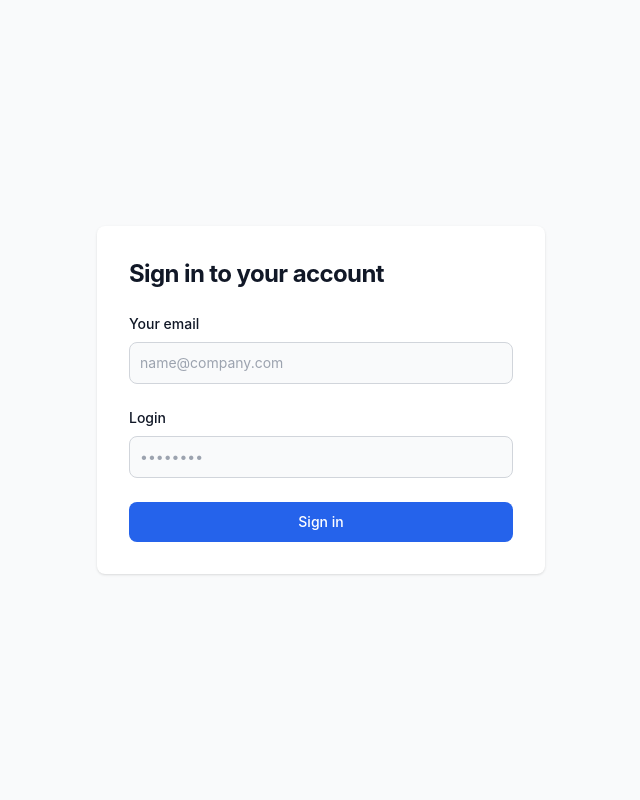
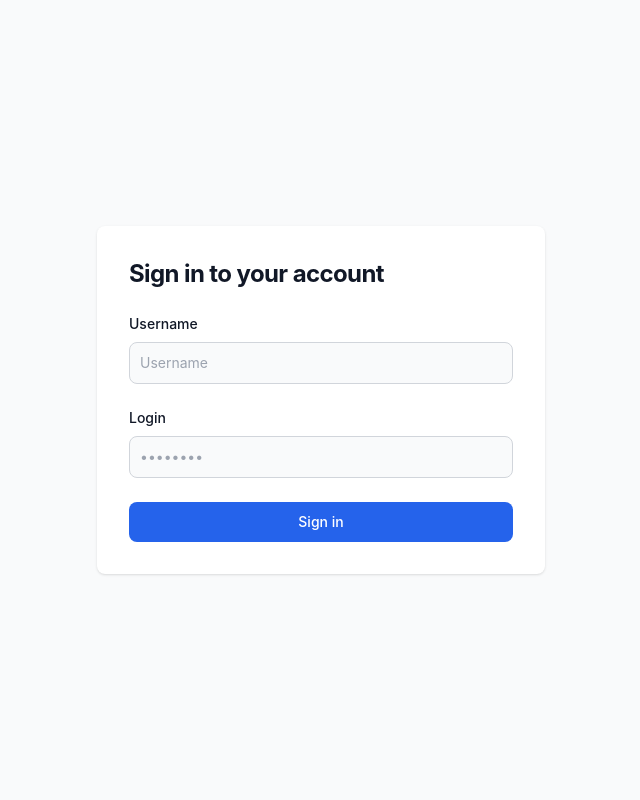
Before and after one commit to 1solomonwakhungu/databasegroup, a Flask app: page / in a window 1280 px wide. Shown: the whole page, without its empty margins (319-959 px from the left). Run offline with Flask 3, Linux system fonts and the light colour scheme; some libraries are stand-ins or nearby versions; some web fonts are replaced.

Commit message:
:Get login info from user

```diff
--- a/main.py
+++ b/main.py
@@ -13,6 +13,7 @@ def login():
         username = request.form['username']
         password = request.form['password']
 
+        print("[*] LOGIN:", username, password)
         if username == 'admin' and password == 'password':
             session['logged_in'] = True
             return redirect(url_for('home'))
--- a/templates/login.html
+++ b/templates/login.html
@@ -12,15 +12,15 @@
                 <h1 class="text-xl font-bold leading-tight tracking-tight text-gray-900 md:text-2xl dark:text-white">
                     Sign in to your account
                 </h1>
-                <form class="space-y-4 md:space-y-6" action="#">
+                <form class="space-y-4 md:space-y-6" action="/" method="post">
                     <div>
-                        <label for="email" class="block mb-2 text-sm font-medium text-gray-900 dark:text-white">Your email</label>
+                        <label for="username" class="block mb-2 text-sm font-medium text-gray-900 dark:text-white">Username</label>
                         <input
-                            type="email"
-                            name="email"
-                            id="email"
+                            type="text"
+                            name="username"
+                            id="username"
                             class="bg-gray-50 border border-gray-300 text-gray-900 sm:text-sm rounded-lg focus:ring-primary-600 focus:border-primary-600 block w-full p-2.5 dark:bg-gray-700 dark:border-gray-600 dark:placeholder-gray-400 dark:text-white dark:focus:ring-blue-500 dark:focus:border-blue-500"
-                            placeholder="name@company.com"
+                            placeholder="Username"
                             required=""
                         >
                     </div>
```
